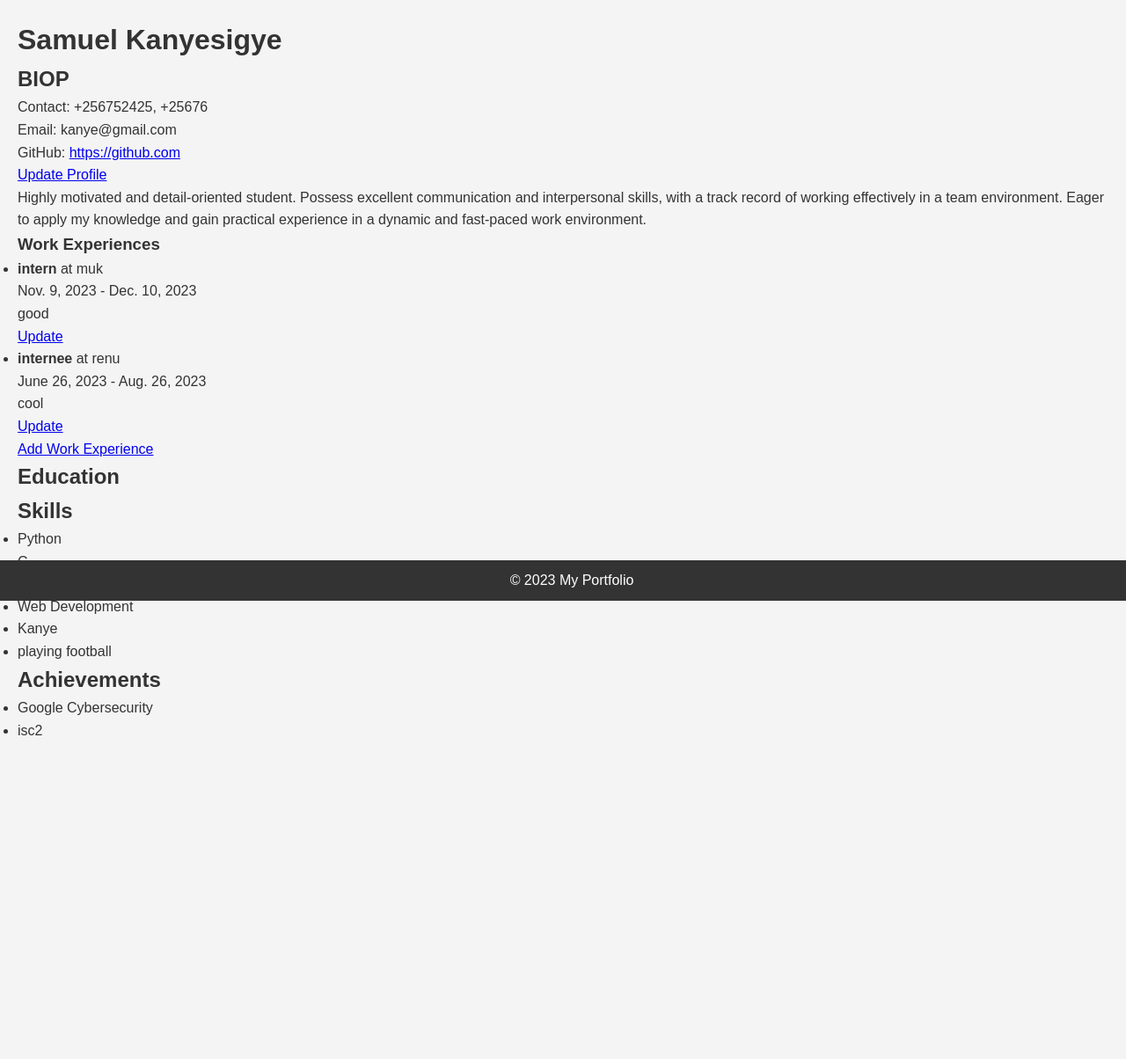
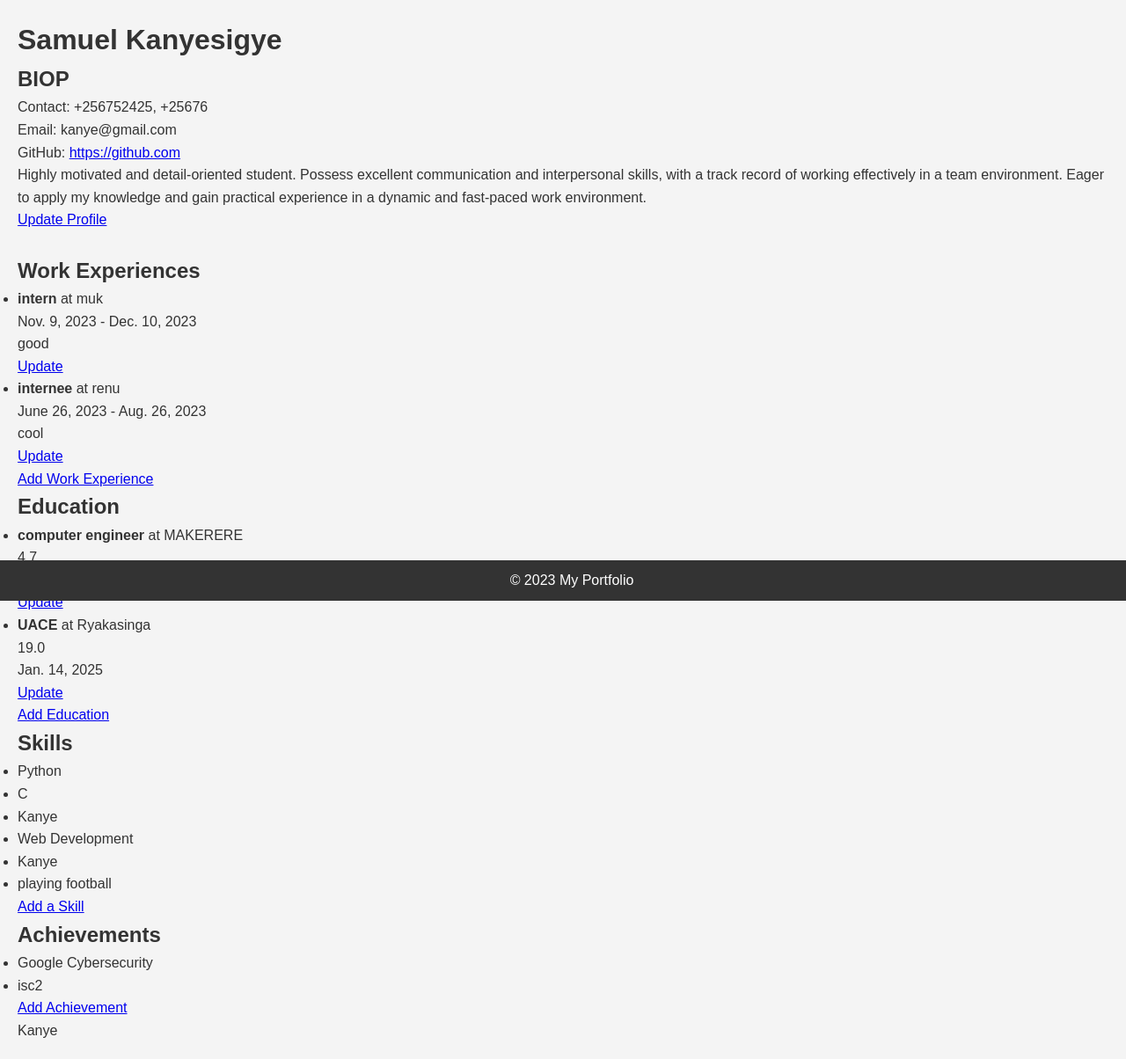
Before and after one commit to kanyesigyesamuel86/myportfolio, a Django app: page /profile_1/ in a window 1280 px wide. Shown: the part 117-1321 px from the top of the page at 88% size. Before the commit the page ends 953 px from the top, so only its background shows below. Run offline with Django 4.2, Linux system fonts and the light colour scheme; data comes from the database, SQL or seed files in the repository; both versions use the stored data as it was after the commit.

Commit message:
change branch

```diff
--- a/portfolio/models.py
+++ b/portfolio/models.py
@@ -46,6 +46,7 @@ class Profile(models.Model):
     work_experiences = models.ManyToManyField(WorkExperience)
     skills = models.ManyToManyField(Skill)
     achievements = models.ManyToManyField(Achievement)
+    education = models.ManyToManyField(Education)
 
     def __str__(self):
         return self.full_name
--- a/portfolio/templates/profile_1.html
+++ b/portfolio/templates/profile_1.html
@@ -11,16 +11,16 @@
 <p>Contact: {{ profile.contact_number_1 }}, {{ profile.contact_number_2 }}</p>
 <p>Email: {{ profile.email }}</p>
 <p>GitHub: <a href="{{ profile.github_url }}" target="_blank">{{ profile.github_url }}</a></p>
-<a href="{% url 'update_profile' %}">Update Profile</a>
-
 <!-- Overview -->
 <div class="overview">
     <p>{{ profile.overview }}</p>
 </div>
+<a href="{% url 'update_profile' %}">Update Profile</a>
 
+<br><br>
 <!-- Work Experiences -->
 <div class="work-experiences">
-    <h3>Work Experiences</h3>
+    <h2>Work Experiences</h2>
     <ul>
         {% for experience in profile.work_experiences.all %}
             <li>
@@ -34,17 +34,21 @@
     </ul>
     <a href="{% url 'add_work_experience' %}">Add Work Experience</a>
 </div>
-            <!-- Education -->
+
 <div class="education">
     <h2>Education</h2>
     <ul>
-                    {% for edu in profile.education.all %}
+        {% for item in profile.education.all %}
             <li>
-                            <strong>{{ edu.degree }}</strong> at {{ edu.university }}<br>
-                            Graduated on {{ edu.graduation_date }} with a CGPA of {{ edu.cgpa }}
+                <strong>{{ item.degree }}</strong> at {{ item.university }}<br>
+                {{ item.cgpa }}<br>
+                {{ item.graduation_date }}
+                <br>
+                <a href="{% url 'update_education' pk=item.pk %}">Update</a>
             </li>
         {% endfor %}
     </ul>
+    <a href="{% url 'add_education' %}">Add Education</a>
 </div>
 
             <!-- Skills -->
@@ -55,6 +59,7 @@
                         <li>{{ skill.name }}</li>
                     {% endfor %}
                 </ul>
+                <a href="{% url 'add_skill' %}">Add a Skill</a>
             </div>
 
             <!-- Achievements -->
@@ -65,7 +70,9 @@
                         <li>{{ achievement.title }}</li>
                     {% endfor %}
                 </ul>
+                <a href="{% url 'add_achievement'  %}">Add Achievement</a>
+                <p>Kanye</p>
             </div>
-        </div>
+
     </section>
 {% endblock %}
--- a/portfolio/urls.py
+++ b/portfolio/urls.py
@@ -1,6 +1,6 @@
 from django.urls import path
 from django.contrib.auth import views as auth_views  # Import Django's authentication views
-from .views import home, about_me, profile, profile_1, add_work_experience, update_work_experience, update_profile
+from .views import home, about_me, profile, profile_1, add_work_experience, update_work_experience, update_profile, add_education, update_education, add_skill, add_achievement
 
 urlpatterns = [
     path('login/', auth_views.LoginView.as_view(template_name='login.html'), name='login'),
@@ -13,4 +13,9 @@ urlpatterns = [
     path('update_profile/', update_profile, name='update_profile'),
     path('add_work_experience/', add_work_experience, name='add_work_experience'),
     path('update_work_experience/<int:pk>/', update_work_experience, name='update_work_experience'),
+    path('add_education/', add_education, name='add_education'),
+    path('update_education/<int:pk>/', update_education, name='update_education'),
+    path('add_skill', add_skill, name = 'add_skill'),
+    path('add_achievement/', add_achievement, name= 'add_achievement'),
+
 ]
--- a/portfolio/views.py
+++ b/portfolio/views.py
@@ -1,8 +1,8 @@
 from django.shortcuts import render, redirect, HttpResponse, HttpResponseRedirect,get_object_or_404
 from django.contrib.auth import authenticate, login
 from django.contrib.auth.decorators import login_required
-from . models import Profile, WorkExperience
-from .forms import WorkExperienceForm, ProfileForm
+from . models import Profile, WorkExperience, Education, Skill, Achievement
+from .forms import WorkExperienceForm, ProfileForm, EducationForm, SkillForm, AchievementForm
 from django.views.generic.edit import CreateView, UpdateView
 
 
@@ -67,3 +67,62 @@ def update_work_experience(request, pk):
         form = WorkExperienceForm(instance=work_experience_instance)
 
     return render(request, 'update_work_experience.html', {'form': form})
+
+@login_required
+def add_education(request):
+    profile, created = Profile.objects.get_or_create(id=1)
+
+    if request.method == 'POST':
+        form = EducationForm(request.POST)
+        if form.is_valid():
+            education_instance = form.save()
+            profile.education.add(education_instance)
+            return redirect('profile_1')
+    else:
+        form = EducationForm()
+
+    return render(request, 'add_education.html', {'form': form})
+
+@login_required
+def update_education(request, pk):
+    profile, created = Profile.objects.get_or_create(id=1)
+
+    # Ensure the work_experience_instance is related to the profile
+    education_instance = profile.education.get(pk=pk)
+
+    if request.method == 'POST':
+        form = EducationForm(request.POST, instance=education_instance)
+        if form.is_valid():
+            form.save()
+            return redirect('profile_1')
+    else:
+        form = EducationForm(instance=education_instance)
+
+    return render(request, 'update_education.html', {'form': form})
+
+@login_required
+def add_skill(request):
+    profile, created= Profile.objects.get_or_create(id=1)
+
+    if request.method == 'POST':
+        form = SkillForm(request.POST)
+        if form.is_valid():
+            skill_instance = form.save()
+            profile.skills.add(skill_instance)
+            return redirect('profile_1')
+    else:
+        form = SkillForm()
+    return render(request, 'add_skill.html', {'form':form})
+
+
+def add_achievement(request):
+    profile, create = Profile.objects.get_or_create(id=1)
+    if request.method == 'POST':
+        form = AchievementForm(request.POST)
+        if form.is_valid():
+            achievement_instance = form.save()
+            profile.achievements.add(achievement_instance)
+            return redirect('profile_1')
+    else:
+        form = AchievementForm()
+    return render(request, 'add_achievement.html', {'form':form})
```
Also changed, not shown: portfolio/templates/add_achievement.html (added, +16 -0 lines), portfolio/templates/add_education.html (added, +15 -0 lines), portfolio/templates/add_skill copy.html (added, +16 -0 lines), portfolio/templates/add_skill.html (added, +16 -0 lines), portfolio/templates/update_education.html (added, +15 -0 lines), db.sqlite3, portfolio/migrations/0006_profile_education.py (added). Lines whose indentation alone changed are shown as unchanged.
